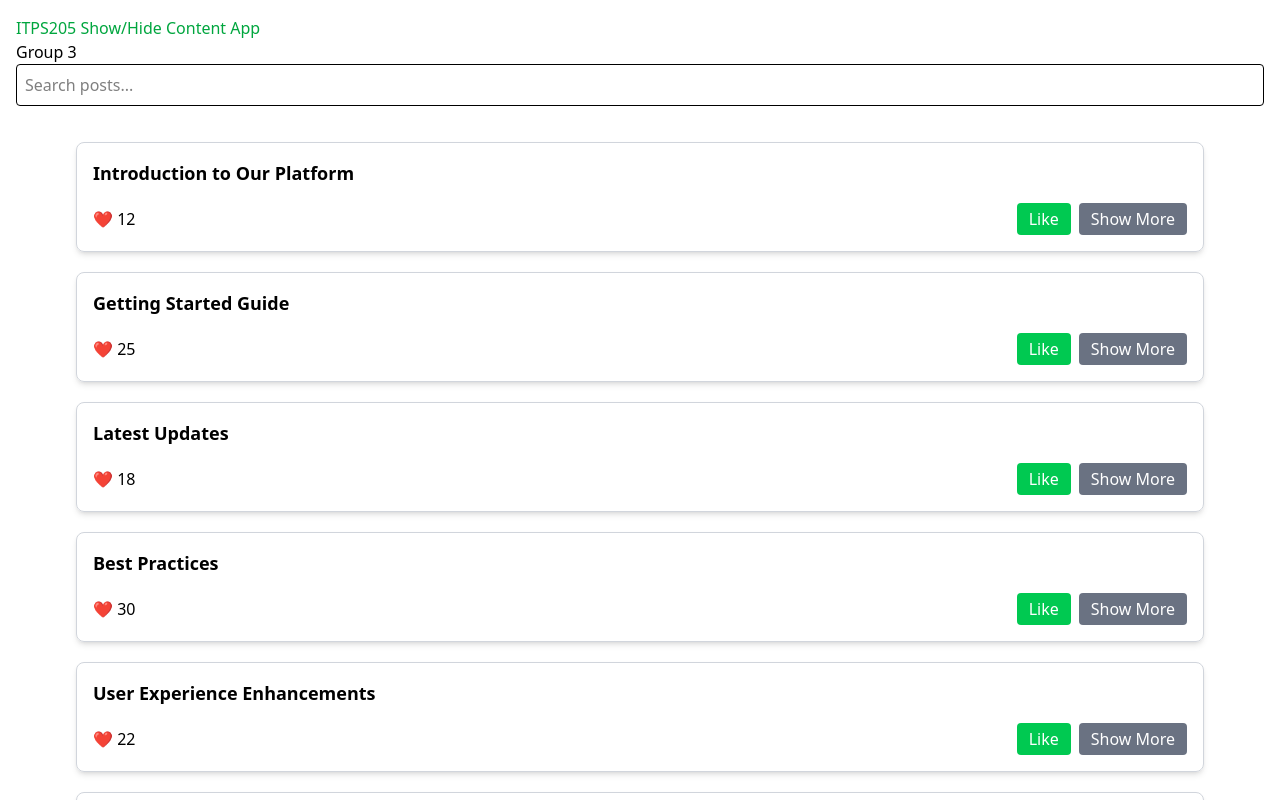
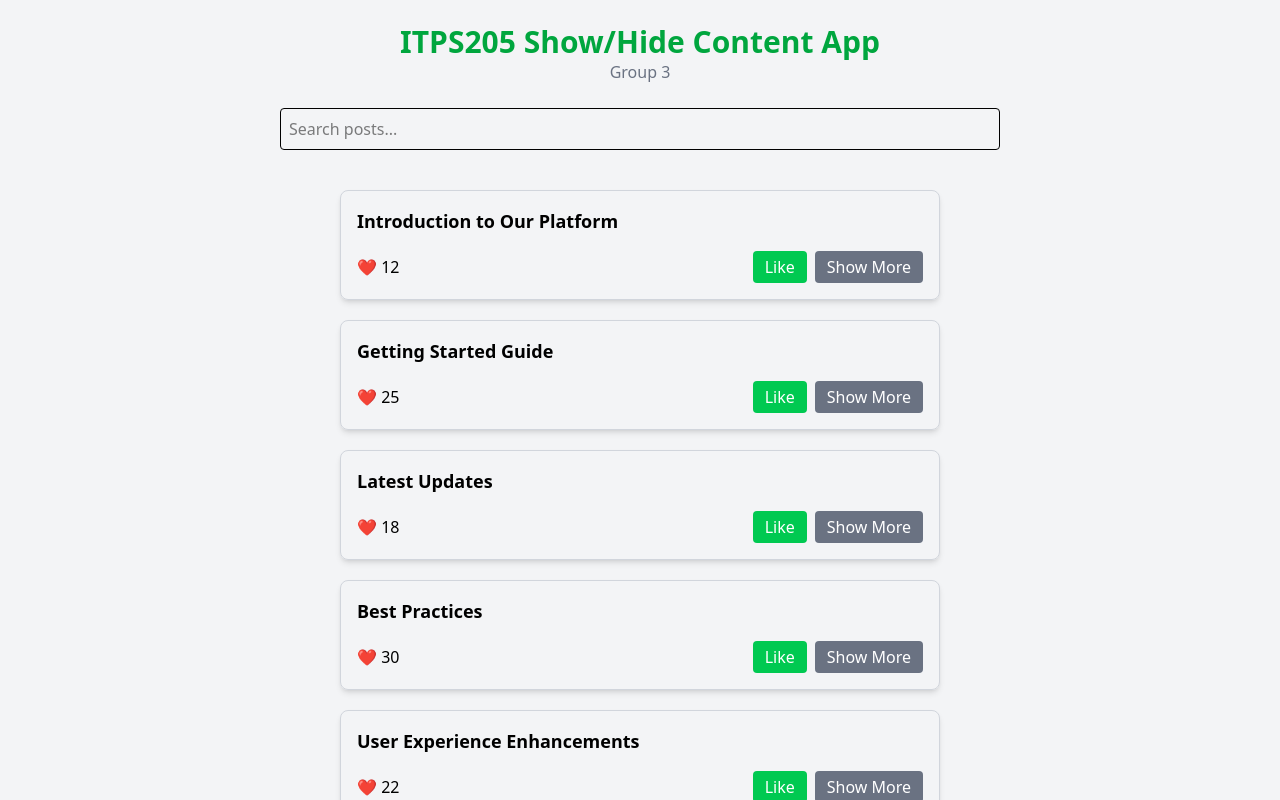
Before and after one commit to khianvictorycalderon/itps205-finals-activity-1-g3, a React (Create React App) app: page / in a window 1280 px wide. Shown: the top 800 px of the page. Built offline with nearby package versions, Linux system fonts and the light colour scheme.

Commit message:
Modernized App.js

```diff
--- a/src/App.js
+++ b/src/App.js
@@ -84,12 +84,24 @@ export default function App() {
   );
 
   return (
-    <div className="p-4">
-      <h2 className="text-green-600">ITPS205 Show/Hide Content App</h2>
-      <p>Group 3</p>
+    <div className="min-h-screen bg-gray-100 flex justify-center">
+      <div className="w-full max-w-3xl p-6">
 
+        {/* Header */}
+        <div className="mb-6 text-center">
+          <h2 className="text-3xl font-bold text-green-600">
+            ITPS205 Show/Hide Content App
+          </h2>
+          <p className="text-gray-500">Group 3</p>
+        </div>
+
+        {/* Search */}
+        <div className="mb-6">
           <SearchBar search={search} setSearch={setSearch} />
+        </div>
 
+        {/* Cards */}
+        <div className="space-y-4">
           {filteredPosts.map((post, index) => (
             <Card
               key={index}
@@ -99,5 +111,8 @@ export default function App() {
             />
           ))}
         </div>
+
+      </div>
+    </div>
   );
 }
```
Lines whose indentation alone changed are shown as unchanged.
